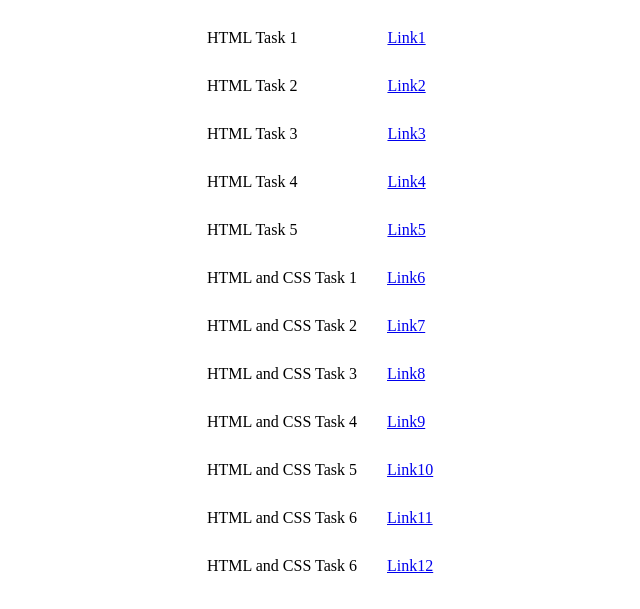
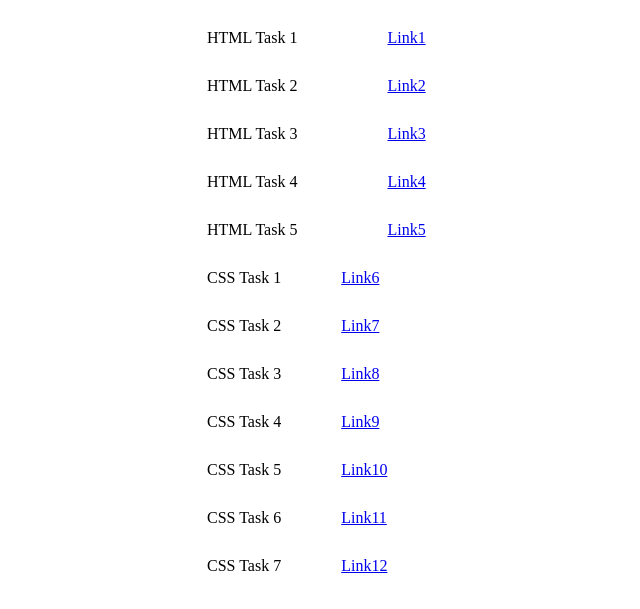
Before and after one commit to SomyaPanwar/Tasks, a plain HTML site: page index.html in a window 1280 px wide. Shown: the part 79-688 px from the top of the page, without its empty margins (451-1091 px from the left). Drawn offline with Linux system fonts and the light colour scheme.

Commit message:
index.html

```diff
--- a/index.html
+++ b/index.html
@@ -32,57 +32,57 @@
       >
     </p>
     <p style="margin-left: 650px; margin-top: 30px">
-      HTML and CSS Task 1<a
-        style="margin-left: 30px"
-        href="task6.html"
+      CSS Task 1<a
+        style="margin-left: 60px"
+        href="taskcss1.html"
         target="_blank"
         >Link6</a
       >
     </p>
     <p style="margin-left: 650px; margin-top: 30px">
-      HTML and CSS Task 2<a
-        style="margin-left: 30px"
-        href="task7.html"
+      CSS Task 2<a
+        style="margin-left: 60px"
+        href="taskcss2.html"
         target="_blank"
         >Link7</a
       >
     </p>
     <p style="margin-left: 650px; margin-top: 30px">
-      HTML and CSS Task 3<a
-        style="margin-left: 30px"
-        href="task8.html"
+      CSS Task 3<a
+        style="margin-left: 60px"
+        href="taskcss3.html"
         target="_blank"
         >Link8</a
       >
     </p>
     <p style="margin-left: 650px; margin-top: 30px">
-      HTML and CSS Task 4<a
-        style="margin-left: 30px"
-        href="task9.html"
+      CSS Task 4<a
+        style="margin-left: 60px"
+        href="taskcss4.html"
         target="_blank"
         >Link9</a
       >
     </p>
     <p style="margin-left: 650px; margin-top: 30px">
-      HTML and CSS Task 5<a
-        style="margin-left: 30px"
-        href="task10.html"
+      CSS Task 5<a
+        style="margin-left: 60px"
+        href="taskcss5.html"
         target="_blank"
         >Link10</a
       >
     </p>
     <p style="margin-left: 650px; margin-top: 30px">
-      HTML and CSS Task 6<a
-        style="margin-left: 30px"
-        href="task11.html"
+      CSS Task 6<a
+        style="margin-left: 60px"
+        href="taskcss6.html"
         target="_blank"
         >Link11</a
       >
     </p>
     <p style="margin-left: 650px; margin-top: 30px">
-      HTML and CSS Task 6<a
-        style="margin-left: 30px"
-        href="task12.html"
+      CSS Task 7<a
+        style="margin-left: 60px"
+        href="taskcss7.html"
         target="_blank"
         >Link12</a
       >
```
